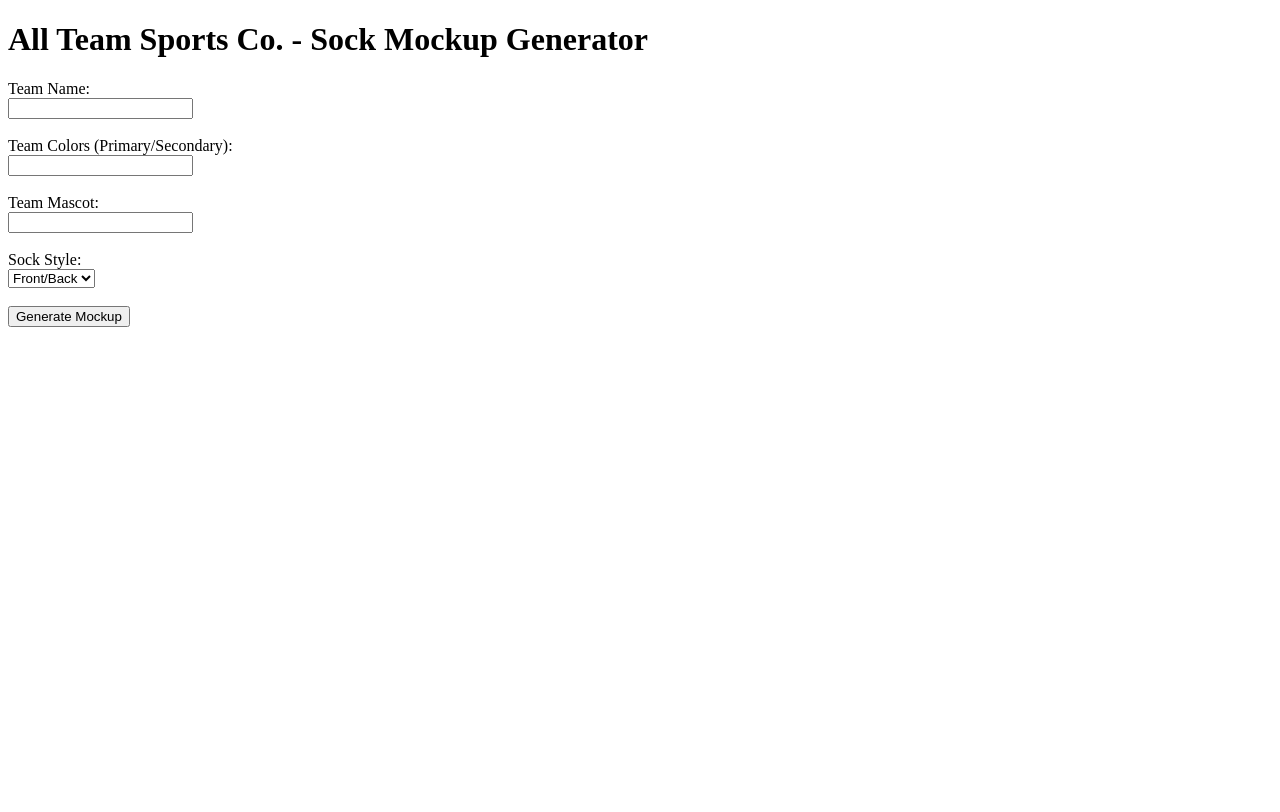
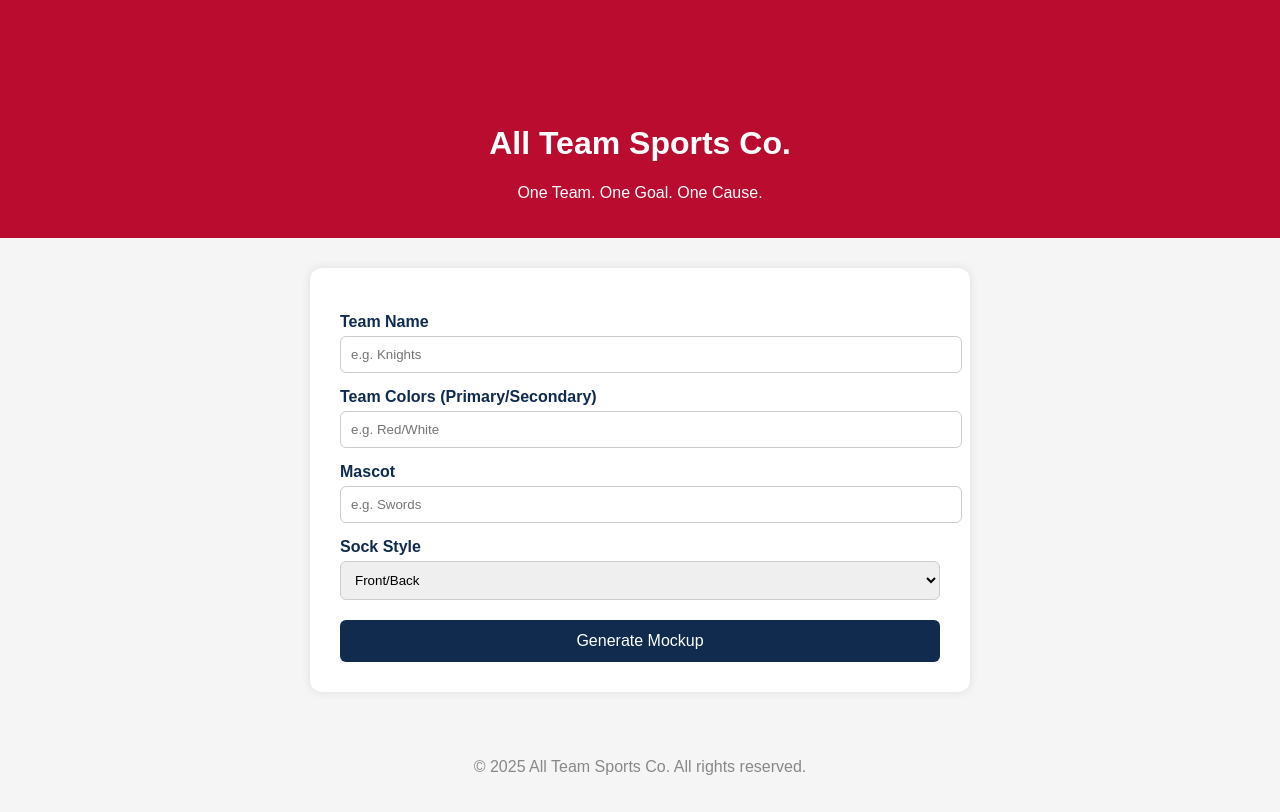
Before and after one commit to allteamsportsco/sock-mockup-tool, a Flask app: page / in a window 1280 px wide. Before the commit the page ends 327 px from the top, so only its background shows below. Run offline with Flask 3, Linux system fonts and the light colour scheme.

Commit message:
Add files via upload

```diff
--- a/app.py
+++ b/app.py
@@ -22,8 +22,7 @@ def generate():
     sock_image = Image.open(template_path).convert("RGBA")
     draw = ImageDraw.Draw(sock_image)
     font = ImageFont.load_default()
-
-    draw.text((50, 30), team_name.upper(), fill=team_colors[1], font=font)
+    draw.text((40, 20), team_name.upper(), fill=team_colors[1], font=font)
 
     output_path = "static/images/mockup_result.png"
     sock_image.save(output_path)
--- /dev/null
+++ b/static/css/style.css
@@ -0,0 +1,56 @@
+
+body {
+  font-family: Arial, sans-serif;
+  background-color: #f5f5f5;
+  margin: 0;
+  padding: 0;
+  color: #102B4E;
+}
+header {
+  background-color: #BA0C2F;
+  color: white;
+  text-align: center;
+  padding: 20px 0;
+}
+header img {
+  height: 80px;
+}
+main {
+  background: white;
+  max-width: 600px;
+  margin: 30px auto;
+  padding: 30px;
+  border-radius: 12px;
+  box-shadow: 0 0 10px rgba(0,0,0,0.1);
+}
+form label {
+  display: block;
+  margin-top: 15px;
+  font-weight: bold;
+}
+form input, form select {
+  width: 100%;
+  padding: 10px;
+  margin-top: 5px;
+  border-radius: 6px;
+  border: 1px solid #ccc;
+}
+form button {
+  width: 100%;
+  margin-top: 20px;
+  padding: 12px;
+  background-color: #102B4E;
+  color: white;
+  border: none;
+  border-radius: 6px;
+  font-size: 16px;
+  cursor: pointer;
+}
+form button:hover {
+  background-color: #0e2440;
+}
+footer {
+  text-align: center;
+  padding: 20px;
+  color: #888;
+}
--- a/templates/index.html
+++ b/templates/index.html
@@ -3,26 +3,38 @@
 <head>
   <meta charset="UTF-8">
   <title>ATS Sock Mockup Generator</title>
+  <link rel="stylesheet" href="/static/css/style.css">
 </head>
 <body>
-  <h1>All Team Sports Co. - Sock Mockup Generator</h1>
-  <form action="/generate" method="post">
-    <label>Team Name:</label><br>
-    <input type="text" name="team_name" required><br><br>
+  <header>
+    <img src="/static/images/ats-logo.png" alt="ATS Logo">
+    <h1>All Team Sports Co.</h1>
+    <p>One Team. One Goal. One Cause.</p>
+  </header>
 
-    <label>Team Colors (Primary/Secondary):</label><br>
-    <input type="text" name="team_colors" required><br><br>
+  <main>
+    <form action="/generate" method="post">
+      <label for="team_name">Team Name</label>
+      <input type="text" id="team_name" name="team_name" placeholder="e.g. Knights" required>
 
-    <label>Team Mascot:</label><br>
-    <input type="text" name="mascot" required><br><br>
+      <label for="team_colors">Team Colors (Primary/Secondary)</label>
+      <input type="text" id="team_colors" name="team_colors" placeholder="e.g. Red/White" required>
 
-    <label>Sock Style:</label><br>
-    <select name="sock_style" required>
-      <option value="front_back">Front/Back</option>
-      <option value="side_side">Side/Side</option>
-    </select><br><br>
+      <label for="mascot">Mascot</label>
+      <input type="text" id="mascot" name="mascot" placeholder="e.g. Swords" required>
 
-    <button type="submit">Generate Mockup</button>
-  </form>
+      <label for="sock_style">Sock Style</label>
+      <select id="sock_style" name="sock_style" required>
+        <option value="front_back">Front/Back</option>
+        <option value="side_side">Side/Side</option>
+      </select>
+
+      <button type="submit">Generate Mockup</button>
+    </form>
+  </main>
+
+  <footer>
+    <p>&copy; 2025 All Team Sports Co. All rights reserved.</p>
+  </footer>
 </body>
 </html>
```
Also changed, not shown: requirements.txt (line endings or trailing spaces), static/images/ats-logo.png (added).
